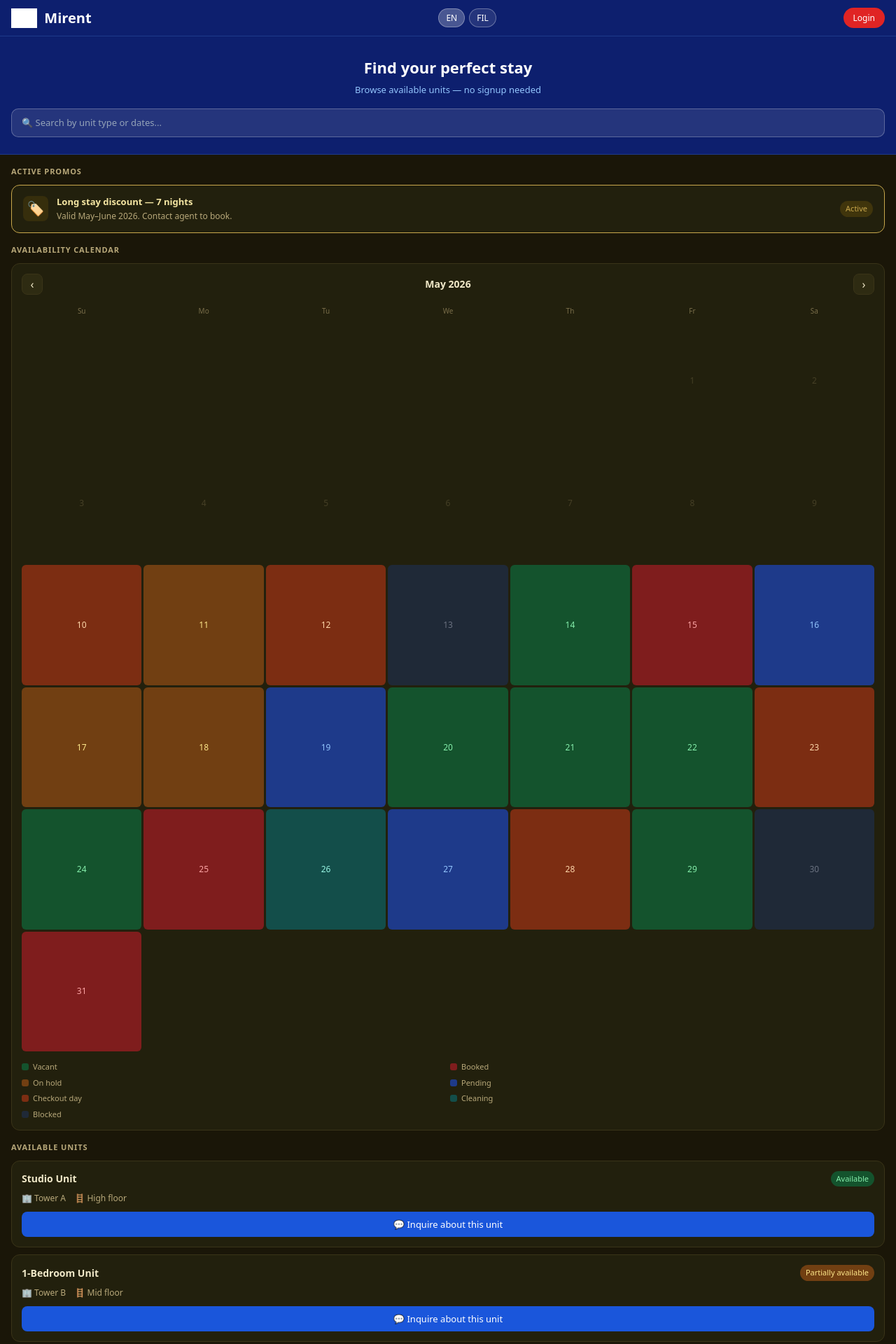
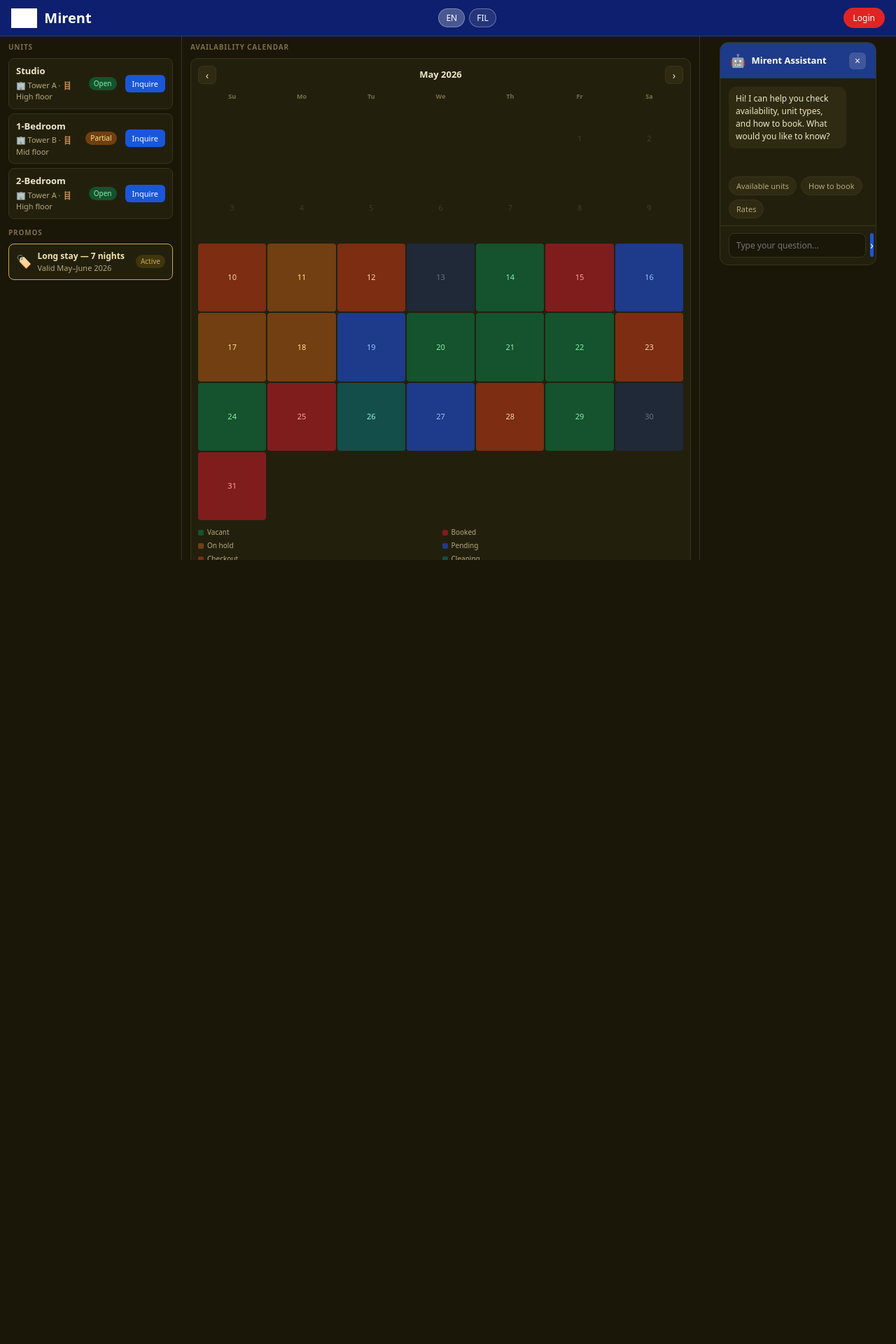
Before and after one commit to mirent-sys/mirent, a React app in the folder app/: page / in a window 1280 px wide. Shown: the top 1920 px of the page at 70% size. After the commit the page ends 800 px from the top, so only its background shows below. Built offline with nearby package versions, Linux system fonts and the light colour scheme; grey boxes are pictures that could not be loaded; the HTML template or start-up script is replaced by a standard one.

Commit message:
Improve Module 01 layout - 3 column view

```diff
--- a/app/src/App.jsx
+++ b/app/src/App.jsx
@@ -1,26 +1,30 @@
 import './index.css'
 import Navbar from './components/Navbar'
-import Hero from './components/Hero'
-import PromoBanner from './components/PromoBanner'
 import Calendar from './components/Calendar'
 import UnitCards from './components/UnitCards'
 import Chatbot from './components/Chatbot'
-import Footer from './components/Footer'
+import PromoBanner from './components/PromoBanner'
 import { useState } from 'react'
 
 function App() {
   const [lang, setLang] = useState('en')
-  const [chatOpen, setChatOpen] = useState(false)
+  const [chatOpen, setChatOpen] = useState(true)
 
   return (
-    <div>
+    <div className="app-shell">
       <Navbar lang={lang} setLang={setLang} />
-      <Hero lang={lang} />
-      <PromoBanner lang={lang} />
-      <Calendar lang={lang} />
-      <UnitCards lang={lang} onInquire={() => setChatOpen(true)} />
-      <Chatbot lang={lang} open={chatOpen} setOpen={setChatOpen} />
-      <Footer lang={lang} />
+      <div className="main-content">
+        <div className="panel">
+          <UnitCards lang={lang} onInquire={() => setChatOpen(true)} />
+          <PromoBanner lang={lang} />
+        </div>
+        <div className="panel">
+          <Calendar lang={lang} />
+        </div>
+        <div className="panel">
+          <Chatbot lang={lang} open={chatOpen} setOpen={setChatOpen} />
+        </div>
+      </div>
     </div>
   )
 }
--- a/app/src/components/Calendar.jsx
+++ b/app/src/components/Calendar.jsx
@@ -1,17 +1,22 @@
 import { useState } from 'react'
 
 const t = {
-  en: { label: 'Availability calendar', days: ['Su','Mo','Tu','We','Th','Fr','Sa'],
-    legend: { vacant:'Vacant', booked:'Booked', hold:'On hold', pending:'Pending', checkout:'Checkout day', cleaning:'Cleaning', blocked:'Blocked' }},
-  fil: { label: 'Calendar ng availability', days: ['Li','Lu','Ma','Mi','Hu','Bi','Sa'],
-    legend: { vacant:'Bakante', booked:'Na-book na', hold:'Nakahold', pending:'Pending', checkout:'Araw ng checkout', cleaning:'Paglilinis', blocked:'Nablock' }}
+  en: {
+    label: 'Availability calendar',
+    days: ['Su','Mo','Tu','We','Th','Fr','Sa'],
+    legend: { vacant:'Vacant', booked:'Booked', hold:'On hold', pending:'Pending', checkout:'Checkout', cleaning:'Cleaning', blocked:'Blocked' }
+  },
+  fil: {
+    label: 'Calendar ng availability',
+    days: ['Li','Lu','Ma','Mi','Hu','Bi','Sa'],
+    legend: { vacant:'Bakante', booked:'Na-book', hold:'Nakahold', pending:'Pending', checkout:'Checkout', cleaning:'Paglilinis', blocked:'Nablock' }
+  }
 }
 
 const legendColors = {
   vacant: '#14532d', booked: '#7f1d1d', hold: '#713f12',
   pending: '#1e3a8a', checkout: '#7c2d12', cleaning: '#134e4a', blocked: '#1f2937'
 }
-
 const textColors = {
   vacant: '#86efac', booked: '#fca5a5', hold: '#fde68a',
   pending: '#93c5fd', checkout: '#fed7aa', cleaning: '#99f6e4', blocked: '#6b7280'
@@ -22,8 +27,7 @@ function seedMonth(y, m) {
   const days = new Date(y, m + 1, 0).getDate()
   const result = {}
   for (let d = 1; d <= days; d++) {
-    const date = new Date(y, m, d)
-    result[d] = date < new Date(2026, 4, 10) ? 'past' : pool[Math.floor(Math.random() * pool.length)]
+    result[d] = new Date(y, m, d) < new Date(2026, 4, 10) ? 'past' : pool[Math.floor(Math.random() * pool.length)]
   }
   return result
 }
@@ -48,20 +52,18 @@ export default function Calendar({ lang }) {
   const monthLabel = new Date(year, month, 1).toLocaleString('default', { month: 'long' }) + ' ' + year
 
   return (
-    <div style={{ padding: '0 16px 16px' }}>
-      <div style={{ fontSize: 11, fontWeight: 600, letterSpacing: '0.08em', color: 'var(--muted)', textTransform: 'uppercase', marginBottom: 10 }}>
-        {t[lang].label}
-      </div>
-      <div style={{ background: 'var(--surface)', border: '1px solid var(--border)', borderRadius: 12, padding: 14 }}>
-        <div style={{ display: 'flex', alignItems: 'center', justifyContent: 'space-between', marginBottom: 12 }}>
-          <button onClick={() => changeMonth(-1)} style={{ background: 'var(--surface2)', border: '1px solid var(--border)', color: 'var(--text)', width: 30, height: 30, borderRadius: 8, fontSize: 16 }}>‹</button>
-          <span style={{ fontSize: 14, fontWeight: 600 }}>{monthLabel}</span>
-          <button onClick={() => changeMonth(1)} style={{ background: 'var(--surface2)', border: '1px solid var(--border)', color: 'var(--text)', width: 30, height: 30, borderRadius: 8, fontSize: 16 }}>›</button>
+    <div>
+      <div className="section-label">{t[lang].label}</div>
+      <div style={{ background: 'var(--surface)', border: '1px solid var(--border)', borderRadius: 10, padding: 10 }}>
+        <div style={{ display: 'flex', alignItems: 'center', justifyContent: 'space-between', marginBottom: 8 }}>
+          <button onClick={() => changeMonth(-1)} style={{ background: 'var(--surface2)', border: '1px solid var(--border)', color: 'var(--text)', width: 26, height: 26, borderRadius: 6, fontSize: 14 }}>‹</button>
+          <span style={{ fontSize: 13, fontWeight: 600 }}>{monthLabel}</span>
+          <button onClick={() => changeMonth(1)} style={{ background: 'var(--surface2)', border: '1px solid var(--border)', color: 'var(--text)', width: 26, height: 26, borderRadius: 6, fontSize: 14 }}>›</button>
         </div>
 
-        <div style={{ display: 'grid', gridTemplateColumns: 'repeat(7,1fr)', gap: 3 }}>
+        <div style={{ display: 'grid', gridTemplateColumns: 'repeat(7,1fr)', gap: 2 }}>
           {t[lang].days.map(d => (
-            <div key={d} style={{ textAlign: 'center', fontSize: 10, color: 'var(--subtle)', padding: '4px 0', fontWeight: 500 }}>{d}</div>
+            <div key={d} style={{ textAlign: 'center', fontSize: 9, color: 'var(--subtle)', padding: '3px 0', fontWeight: 600 }}>{d}</div>
           ))}
           {Array(firstDay).fill(null).map((_, i) => <div key={`e${i}`} />)}
           {Array(daysInMonth).fill(null).map((_, i) => {
@@ -70,20 +72,20 @@ export default function Calendar({ lang }) {
             const isPast = s === 'past'
             return (
               <div key={d} style={{
-                aspectRatio: '1', borderRadius: 6, display: 'flex', alignItems: 'center', justifyContent: 'center',
-                fontSize: 12, fontWeight: 500, cursor: isPast ? 'not-allowed' : 'pointer',
+                aspectRatio: '1', borderRadius: 4, display: 'flex', alignItems: 'center', justifyContent: 'center',
+                fontSize: 11, fontWeight: 500, cursor: isPast ? 'default' : 'pointer',
                 background: isPast ? 'transparent' : legendColors[s],
                 color: isPast ? 'var(--subtle)' : textColors[s],
-                opacity: isPast ? 0.4 : 1
+                opacity: isPast ? 0.35 : 1
               }}>{d}</div>
             )
           })}
         </div>
 
-        <div style={{ display: 'grid', gridTemplateColumns: '1fr 1fr', gap: 6, marginTop: 14 }}>
+        <div style={{ display: 'grid', gridTemplateColumns: '1fr 1fr', gap: 4, marginTop: 10 }}>
           {Object.entries(t[lang].legend).map(([key, label]) => (
-            <div key={key} style={{ display: 'flex', alignItems: 'center', gap: 6, fontSize: 11, color: 'var(--muted)' }}>
-              <div style={{ width: 10, height: 10, borderRadius: 3, background: legendColors[key], flexShrink: 0 }} />
+            <div key={key} style={{ display: 'flex', alignItems: 'center', gap: 5, fontSize: 10, color: 'var(--muted)' }}>
+              <div style={{ width: 8, height: 8, borderRadius: 2, background: legendColors[key], flexShrink: 0 }} />
               {label}
             </div>
           ))}
--- a/app/src/components/PromoBanner.jsx
+++ b/app/src/components/PromoBanner.jsx
@@ -1,37 +1,24 @@
 const t = {
-  en: { label: 'Active promos', title: 'Long stay discount — 7 nights', sub: 'Valid May–June 2026. Contact agent to book.', badge: 'Active' },
-  fil: { label: 'Mga aktibong promo', title: 'Diskwento sa matagal na stay — 7 gabi', sub: 'Maaari hanggang Hunyo 2026. Makipag-ugnayan sa ahente.', badge: 'Aktibo' }
+  en: { label: 'Promos', title: 'Long stay — 7 nights', sub: 'Valid May–June 2026', badge: 'Active' },
+  fil: { label: 'Mga promo', title: 'Matagal na stay — 7 gabi', sub: 'Hanggang Hunyo 2026', badge: 'Aktibo' }
 }
 
 export default function PromoBanner({ lang }) {
   return (
-    <div style={{ padding: 16 }}>
-      <div style={{ fontSize: 11, fontWeight: 600, letterSpacing: '0.08em', color: 'var(--muted)', textTransform: 'uppercase', marginBottom: 10 }}>
-        {t[lang].label}
-      </div>
+    <div>
+      <div className="section-label">{t[lang].label}</div>
       <div style={{
         background: 'var(--surface)', border: '1px solid var(--gold-dim)',
-        borderRadius: 12, padding: '14px 16px', display: 'flex', alignItems: 'center', gap: 12
+        borderRadius: 8, padding: '8px 10px', display: 'flex', alignItems: 'center', gap: 8
       }}>
-        <div style={{
-          width: 36, height: 36, background: '#b8860b22', borderRadius: 8,
-          display: 'flex', alignItems: 'center', justifyContent: 'center', flexShrink: 0,
-          fontSize: 20
-        }}>🏷️</div>
+        <span style={{ fontSize: 18 }}>🏷️</span>
         <div style={{ flex: 1 }}>
-          <div style={{ fontSize: 13, fontWeight: 600, color: 'var(--gold-light)', marginBottom: 2 }}>
-            {t[lang].title}
-          </div>
-          <div style={{ fontSize: 12, color: 'var(--muted)' }}>
-            {t[lang].sub}
-          </div>
+          <div style={{ fontSize: 12, fontWeight: 600, color: 'var(--gold-light)' }}>{t[lang].title}</div>
+          <div style={{ fontSize: 11, color: 'var(--muted)' }}>{t[lang].sub}</div>
         </div>
-        <div style={{
-          background: '#b8860b33', color: 'var(--gold-dim)', fontSize: 11,
-          padding: '3px 8px', borderRadius: 20, whiteSpace: 'nowrap', flexShrink: 0
-        }}>
+        <span style={{ background: '#b8860b33', color: 'var(--gold-dim)', fontSize: 10, padding: '2px 7px', borderRadius: 20 }}>
           {t[lang].badge}
-        </div>
+        </span>
       </div>
     </div>
   )
--- a/app/src/components/UnitCards.jsx
+++ b/app/src/components/UnitCards.jsx
@@ -1,51 +1,43 @@
 const t = {
   en: {
-    label: 'Available units', available: 'Available', partial: 'Partially available',
-    highFloor: 'High floor', midFloor: 'Mid floor', inquire: 'Inquire about this unit'
+    label: 'Units', available: 'Open', partial: 'Partial',
+    highFloor: 'High floor', midFloor: 'Mid floor', inquire: 'Inquire'
   },
   fil: {
-    label: 'Mga available na unit', available: 'Available', partial: 'Bahagyang available',
-    highFloor: 'Mataas na palapag', midFloor: 'Gitnang palapag', inquire: 'Magtanong tungkol sa unit na ito'
+    label: 'Mga unit', available: 'Libre', partial: 'Bahagya',
+    highFloor: 'Mataas', midFloor: 'Gitna', inquire: 'Magtanong'
   }
 }
 
 const units = [
-  { type: 'Studio Unit', tower: 'Tower A', floor: 'highFloor', status: 'available' },
-  { type: '1-Bedroom Unit', tower: 'Tower B', floor: 'midFloor', status: 'partial' },
-  { type: '2-Bedroom Unit', tower: 'Tower A', floor: 'highFloor', status: 'available' },
+  { type: 'Studio', tower: 'Tower A', floor: 'highFloor', status: 'available' },
+  { type: '1-Bedroom', tower: 'Tower B', floor: 'midFloor', status: 'partial' },
+  { type: '2-Bedroom', tower: 'Tower A', floor: 'highFloor', status: 'available' },
 ]
 
 export default function UnitCards({ lang, onInquire }) {
   return (
-    <div style={{ padding: '0 16px 16px' }}>
-      <div style={{ fontSize: 11, fontWeight: 600, letterSpacing: '0.08em', color: 'var(--muted)', textTransform: 'uppercase', marginBottom: 10 }}>
-        {t[lang].label}
-      </div>
+    <div style={{ marginBottom: 12 }}>
+      <div className="section-label">{t[lang].label}</div>
       {units.map((unit, i) => (
         <div key={i} style={{
           background: 'var(--surface)', border: '1px solid var(--border)',
-          borderRadius: 12, padding: 14, marginBottom: 10
+          borderRadius: 8, padding: '8px 10px', marginBottom: 6,
+          display: 'flex', alignItems: 'center', gap: 8
         }}>
-          <div style={{ display: 'flex', alignItems: 'center', justifyContent: 'space-between', marginBottom: 8 }}>
-            <span style={{ fontSize: 14, fontWeight: 600, color: 'var(--text)' }}>{unit.type}</span>
-            <span style={{
-              fontSize: 11, padding: '3px 8px', borderRadius: 20,
-              background: unit.status === 'available' ? '#14532d' : '#713f12',
-              color: unit.status === 'available' ? '#86efac' : '#fde68a'
-            }}>
-              {t[lang][unit.status]}
-            </span>
+          <div style={{ flex: 1 }}>
+            <div style={{ fontSize: 13, fontWeight: 600, color: 'var(--text)', marginBottom: 2 }}>{unit.type}</div>
+            <div style={{ fontSize: 11, color: 'var(--muted)' }}>🏢 {unit.tower} · 🪜 {t[lang][unit.floor]}</div>
           </div>
-          <div style={{ fontSize: 12, color: 'var(--muted)', marginBottom: 10 }}>
-            🏢 {unit.tower} &nbsp;&nbsp; 🪜 {t[lang][unit.floor]}
-          </div>
+          <span style={{
+            fontSize: 10, padding: '2px 7px', borderRadius: 20, marginRight: 4,
+            background: unit.status === 'available' ? '#14532d' : '#713f12',
+            color: unit.status === 'available' ? '#86efac' : '#fde68a'
+          }}>{t[lang][unit.status]}</span>
           <button onClick={onInquire} style={{
-            width: '100%', background: 'var(--blue)', color: '#fff', border: 'none',
-            padding: 9, borderRadius: 8, fontSize: 13, fontWeight: 500,
-            display: 'flex', alignItems: 'center', justifyContent: 'center', gap: 6
-          }}>
-            💬 {t[lang].inquire}
-          </button>
+            background: 'var(--blue)', color: '#fff', border: 'none',
+            padding: '5px 10px', borderRadius: 6, fontSize: 11, fontWeight: 500
+          }}>{t[lang].inquire}</button>
         </div>
       ))}
     </div>
--- a/app/src/index.css
+++ b/app/src/index.css
@@ -21,8 +21,45 @@ body {
   font-family: system-ui, -apple-system, sans-serif;
   font-size: 14px;
   line-height: 1.5;
+  height: 100vh;
+  overflow: hidden;
 }
 
 button { cursor: pointer; font-family: inherit; }
 input { font-family: inherit; }
 a { text-decoration: none; }
+
+.app-shell {
+  display: grid;
+  grid-template-rows: 48px 1fr;
+  height: 100vh;
+  overflow: hidden;
+}
+
+.main-content {
+  display: grid;
+  grid-template-columns: 260px 1fr 280px;
+  overflow: hidden;
+  height: 100%;
+}
+
+.panel {
+  overflow-y: auto;
+  padding: 12px;
+  border-right: 1px solid var(--border);
+}
+
+.panel:last-child { border-right: none; }
+
+.panel::-webkit-scrollbar { width: 4px; }
+.panel::-webkit-scrollbar-track { background: transparent; }
+.panel::-webkit-scrollbar-thumb { background: var(--border); border-radius: 4px; }
+
+.section-label {
+  font-size: 10px;
+  font-weight: 600;
+  letter-spacing: 0.08em;
+  color: var(--subtle);
+  text-transform: uppercase;
+  margin-bottom: 8px;
+}
```
